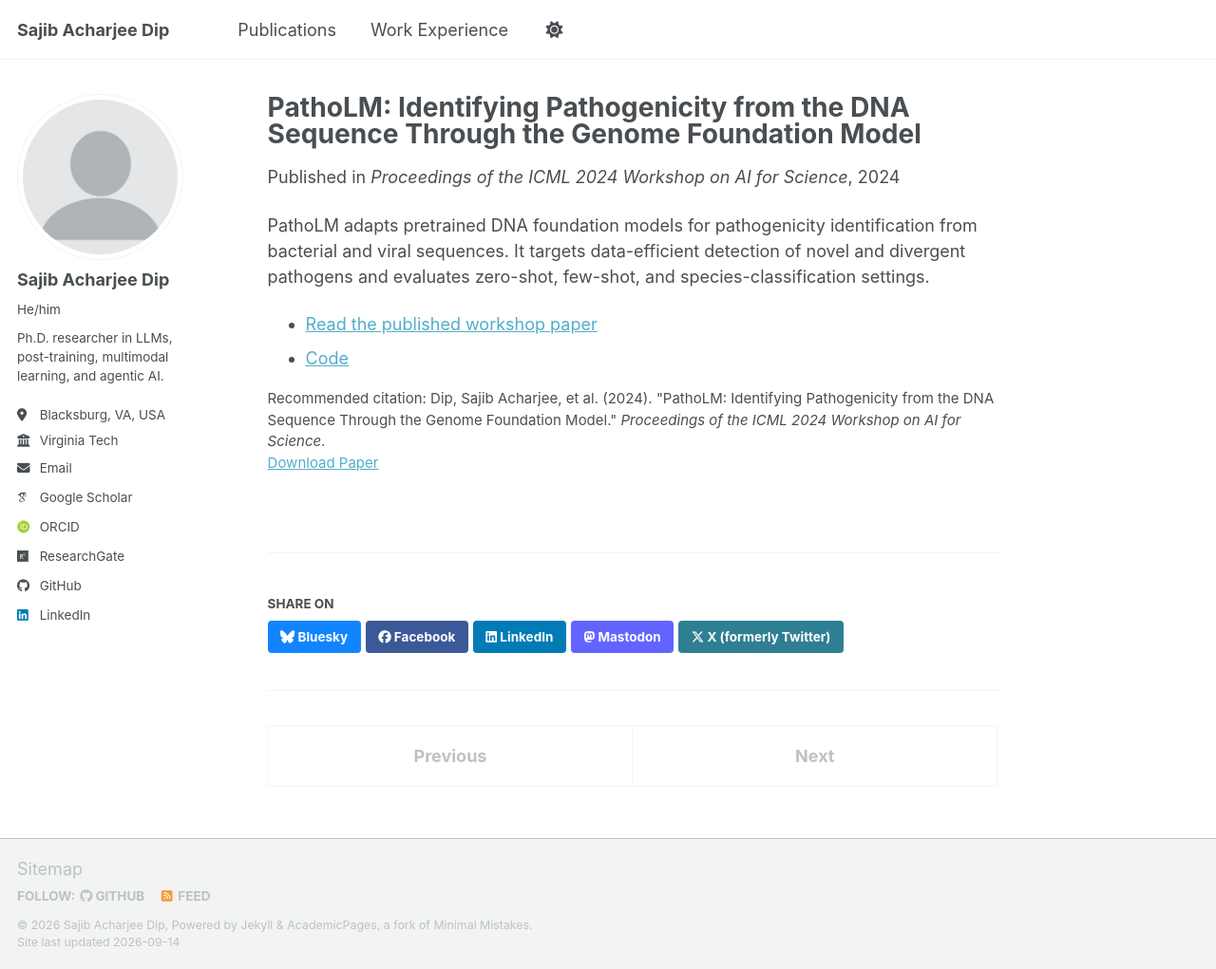
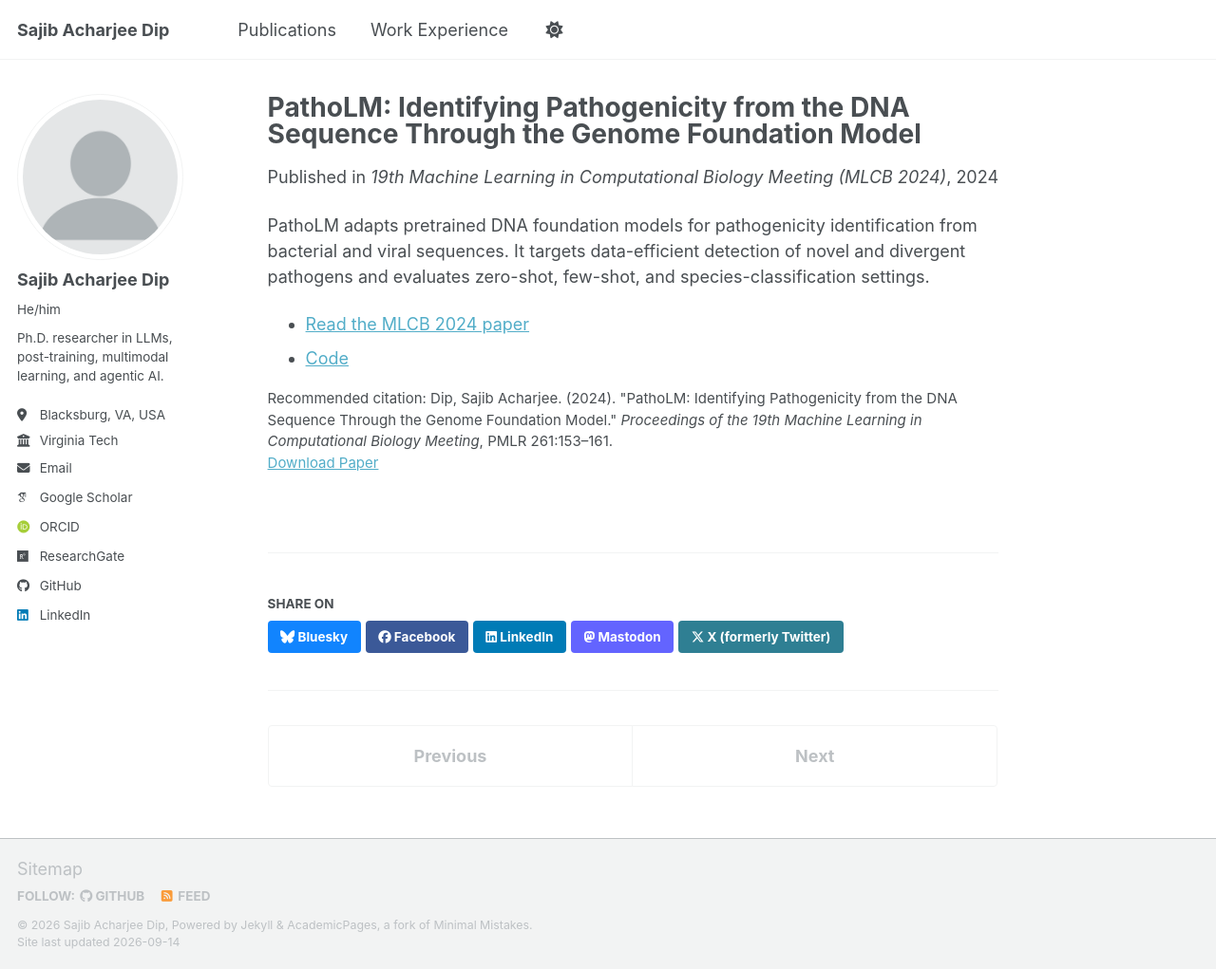
Before and after one commit to Sajib-006/Sajib-006.github.io, a Jekyll site: the page built from _publications/2024-09-05-patholm.md, in a window 1280 px wide and 1021 px high. Shown: the whole window at 95% size. Built offline with Jekyll 4.4.1, drawn with Linux system fonts in a browser that asks for light colours; some web fonts are replaced; a script bundle is joined from its source files by our own code; library files that are not in the unit come from our copies.

Commit message:
Correct PathoLM venue and add plant journal article

```diff
--- a/_publications/2024-07-26-patholm.md
+++ b/_publications/2024-09-05-patholm.md
@@ -4,26 +4,20 @@ collection: publications
 category: conferences
 permalink: /publication/patholm/
 excerpt: "A genome foundation-model approach for pathogenicity detection from bacterial and viral DNA sequences."
-date: 2024-07-26
-venue: "Proceedings of the ICML 2024 Workshop on AI for Science"
-paperurl: "https://openreview.net/forum?id=f2b7Bozk3O"
+date: 2024-09-05
+venue: "19th Machine Learning in Computational Biology Meeting (MLCB 2024)"
+paperurl: "https://proceedings.mlr.press/v261/dip24a.html"
 codeurl: "https://github.com/Sajib-006/Patho-LM"
 citation_title: "PathoLM: Identifying Pathogenicity from the DNA Sequence Through the Genome Foundation Model"
 citation_authors:
   - "Sajib Acharjee Dip"
-  - "Uddip Acharjee Shuvo"
-  - "Tran Chau"
-  - "Haoqiu Song"
-  - "Petra Choi"
-  - "Xuan Wang"
-  - "Liqing Zhang"
-citation_date: "2024/07/26"
-citation_conference: "Proceedings of the ICML 2024 Workshop on AI for Science"
-citation_pdf: "https://openreview.net/pdf?id=f2b7Bozk3O"
-citation: "Dip, Sajib Acharjee, et al. (2024). &quot;PathoLM: Identifying Pathogenicity from the DNA Sequence Through the Genome Foundation Model.&quot; <i>Proceedings of the ICML 2024 Workshop on AI for Science</i>."
+citation_date: "2024/09/05"
+citation_conference: "Proceedings of the 19th Machine Learning in Computational Biology Meeting"
+citation_pdf: "https://raw.githubusercontent.com/mlresearch/v261/main/assets/dip24a/dip24a.pdf"
+citation: "Dip, Sajib Acharjee. (2024). &quot;PathoLM: Identifying Pathogenicity from the DNA Sequence Through the Genome Foundation Model.&quot; <i>Proceedings of the 19th Machine Learning in Computational Biology Meeting</i>, PMLR 261:153–161."
 ---
 
 PathoLM adapts pretrained DNA foundation models for pathogenicity identification from bacterial and viral sequences. It targets data-efficient detection of novel and divergent pathogens and evaluates zero-shot, few-shot, and species-classification settings.
 
-- [Read the published workshop paper](https://openreview.net/forum?id=f2b7Bozk3O)
+- [Read the MLCB 2024 paper](https://proceedings.mlr.press/v261/dip24a.html)
 - [Code](https://github.com/Sajib-006/Patho-LM)
```
Also changed, not shown: _pages/about.md (+6 -2 lines), _publications/2026-05-08-cross-species-plant-single-cell.md (added, +36 -0 lines).
